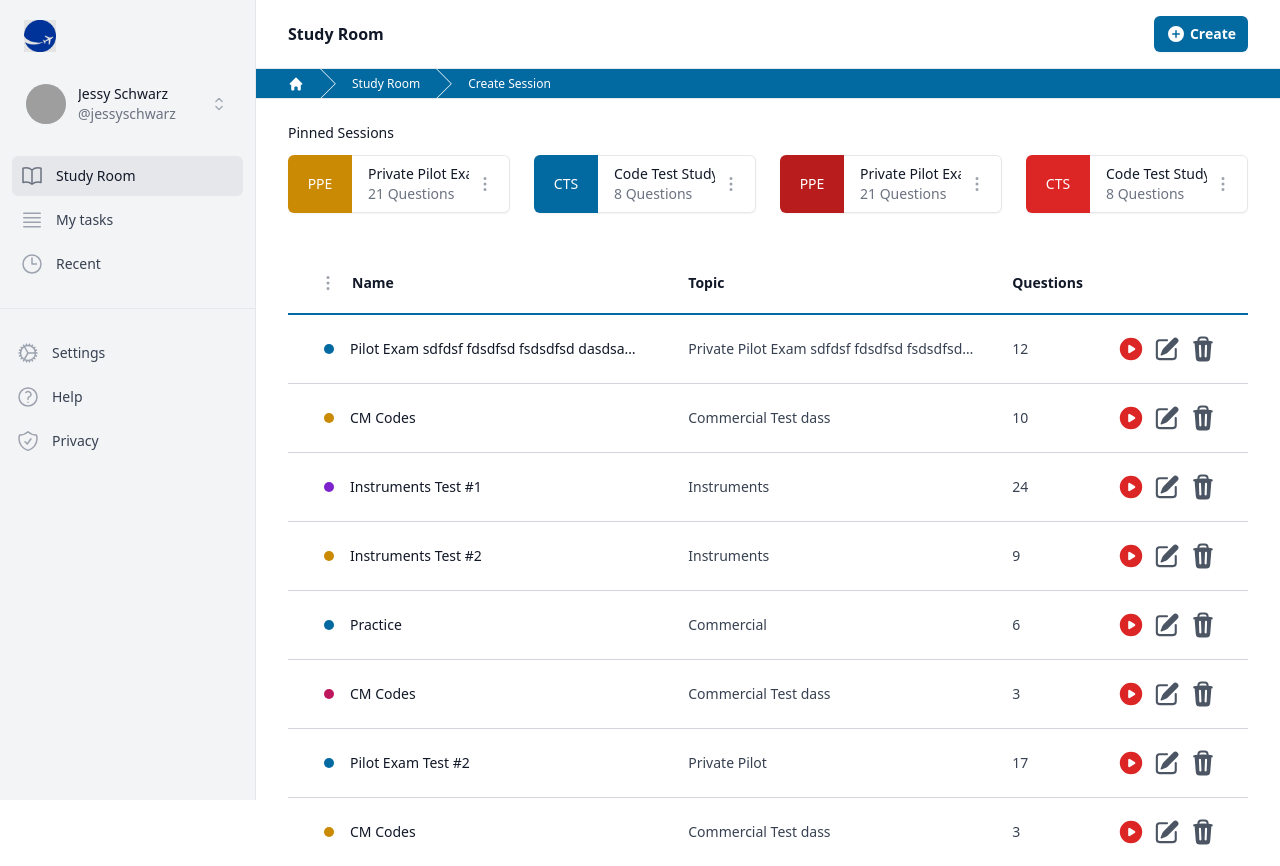
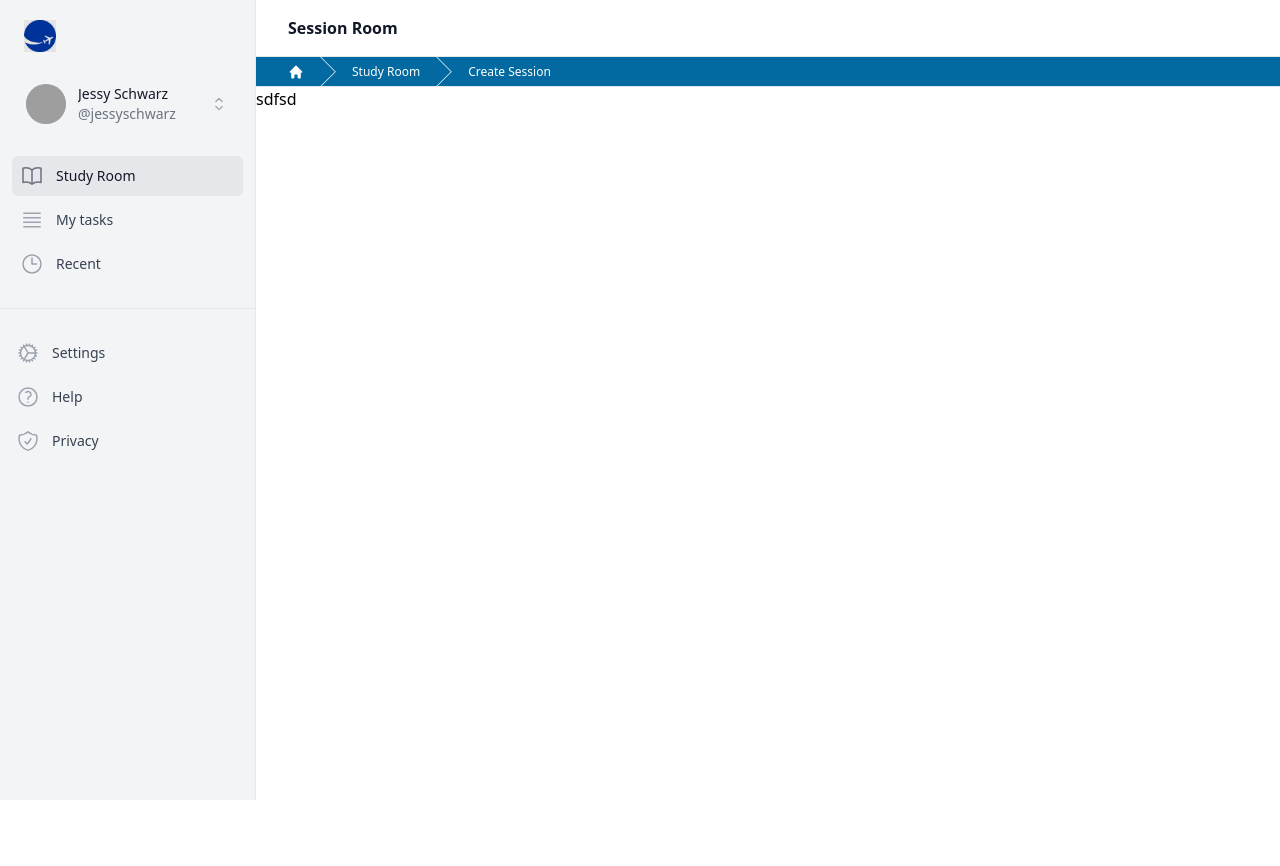
Before and after one commit to maariyadiminsky/pilot-buddy, a React (Create React App) app: page / in a window 1280 px wide. After the commit the page ends 800 px from the top, so only its background shows below. Built offline with nearby package versions, Linux system fonts and the light colour scheme; grey boxes are pictures that could not be loaded; a web font is replaced by a local one.

Commit message:
add new session component wip

```diff
--- a/src/modules/app/App.tsx
+++ b/src/modules/app/App.tsx
@@ -1,5 +1,6 @@
 import { ROUTES } from '@modules/common/api/constants';
 import NotFoundPage from '@modules/page-status/NotFoundPage';
+import StudySession from '@modules/study-room/StudySession';
 import StudyRoom from '@modules/study-room/StudyRoom';
 import { persistor, store } from '@redux/store/reducers/store';
 import React from 'react';
@@ -13,7 +14,8 @@ const App: React.FC = () => (
       <Router>
         <Routes>
           <Route path="*" element={<NotFoundPage />} />
-          <Route path={ROUTES.HOMEPAGE_ROUTE} element={<StudyRoom />} />
+          <Route path={ROUTES.STUDY_ROOM_ROUTE} element={<StudyRoom />} />
+          <Route path={ROUTES.HOMEPAGE_ROUTE} element={<StudySession />} />
         </Routes>
       </Router>
     </PersistGate>
--- a/src/modules/common/api/constants.ts
+++ b/src/modules/common/api/constants.ts
@@ -3,5 +3,7 @@ const baseUrl = 'http://exampleurl';
 export const getData = (userId: number): string => `${baseUrl}/data/${userId}`;
 
 export const ROUTES = {
-  HOMEPAGE_ROUTE: '/'
+  HOMEPAGE_ROUTE: '/',
+  STUDY_ROOM_ROUTE: '/study-room',
+  SESSION_ROUTE: '/study-room/session/:id',
 };
--- a/src/modules/common/components/PageWrapper.tsx
+++ b/src/modules/common/components/page/PageWrapper.tsx
@@ -13,7 +13,7 @@ import SearchHeader from '@common/components/header/SearchHeader';
 import HeaderWithActions, {
   type HeaderActionItemType,
 } from '@common/components/header/HeaderWithActions';
-import Breadcrumbs from '@common/components/Breadcrumbs';
+import Breadcrumbs from '@modules/common/components/page/components/Breadcrumbs';
 
 import { type ChildrenType } from '@common/types';
 
@@ -35,6 +35,7 @@ interface PageWrapperProps {
   children: ChildrenType;
 }
 
+// todo: need to pass page data to breadcrumbs here.
 const PageWrapper = ({ title, headerActions, children }: PageWrapperProps) => {
   const [sidebarOpen, setSidebarOpen] = useState(false);
 
--- a/src/modules/study-room/StudyRoom.tsx
+++ b/src/modules/study-room/StudyRoom.tsx
@@ -1,7 +1,7 @@
 // todo add typescript
 // @ts-nocheck
 import { PlusCircleIcon } from '@heroicons/react/20/solid';
-import PageWrapper from '@common/components/PageWrapper';
+import PageWrapper from '@modules/common/components/page/PageWrapper';
 import PinnedItems from '@modules/study-room/components/pinned-session/PinnedSessions';
 import SessionsTable from '@modules/study-room/components/SessionsTable';
 import { useCallback, useMemo } from 'react';
--- /dev/null
+++ b/src/modules/study-room/StudySession.tsx
@@ -0,0 +1,16 @@
+// todo add typescript
+// @ts-nocheck
+import PageWrapper from '@modules/common/components/page/PageWrapper';
+
+// todo: get session name and add to PageWrapper title
+const StudySession = () => {
+  // eslint-disable-next-line
+  const handleCreateSession = () => {
+    // handle add session
+    // pass data here eventually
+  };
+
+  return <PageWrapper title="Session Room">sdfsd</PageWrapper>;
+};
+
+export default StudySession;
--- a/src/modules/study-room/components/SessionsTable.tsx
+++ b/src/modules/study-room/components/SessionsTable.tsx
@@ -76,6 +76,7 @@ interface SessionsTableProps {
   handleRemoveAllSessions: () => void;
 }
 
+// todo: add sorting
 const SessionsTable = ({
   handleCreateSession,
   handleStartSession,
```
Also changed, not shown: src/modules/common/components/page/components/Breadcrumbs.tsx (renamed from src/modules/common/components/Breadcrumbs.tsx).
